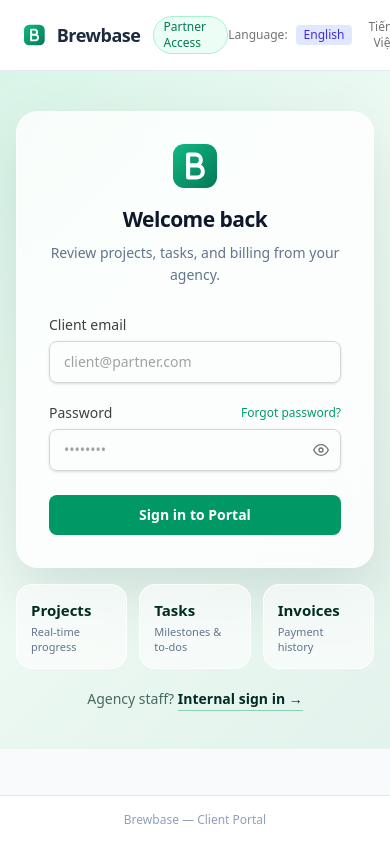
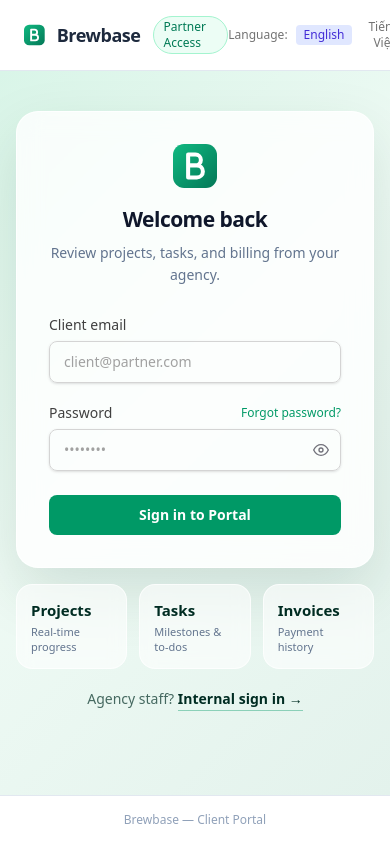
Before and after one commit to DLoc03/agency-client-management-saas, a Next.js app in the folder apps/web/: page /en/portal/login in a window 390 px wide. Built offline with nearby package versions, Linux system fonts and the light colour scheme; no server answers.

Commit message:
fix(web): portal login gradient fills full page height (FIX-017)

```diff
--- a/apps/web/src/app/[locale]/portal/layout.tsx
+++ b/apps/web/src/app/[locale]/portal/layout.tsx
@@ -36,7 +36,7 @@ export default function PortalLayout({ children }: { children: ReactNode }) {
         </header>
 
         {/* Content */}
-        <div className="flex-1">{children}</div>
+        <div className="flex flex-1 flex-col">{children}</div>
 
         {/* Portal-specific footer */}
         <footer className="border-t border-slate-200 bg-white py-4 text-center text-xs text-slate-400">
--- a/apps/web/src/app/[locale]/portal/login/page.tsx
+++ b/apps/web/src/app/[locale]/portal/login/page.tsx
@@ -1,5 +1,5 @@
 /**
- * Portal Login Page — /[locale]/portal/login (FE-003; UI refresh FE-018, full-bleed fix FIX-016)
+ * Portal Login Page — /[locale]/portal/login (FE-003; UI refresh FE-018, full-bleed fix FIX-016, full-height fix FIX-017)
  * Layout per the PO-approved "P2 — Bento glass" sample (2026-11-25):
  * the emerald gradient fills the whole page area edge to edge
  * (FIX-016 — previously it wrapped only a floating panel), holding a
@@ -24,7 +24,7 @@ export default function PortalLoginPage() {
   ];
 
   return (
-    <main className="h-full bg-[linear-gradient(135deg,#d9f5e8_0%,#eefaf4_45%,#e3f2ec_100%)] px-4 py-10 md:py-12">
+    <main className="flex-1 bg-[linear-gradient(135deg,#d9f5e8_0%,#eefaf4_45%,#e3f2ec_100%)] px-4 py-10 md:py-12">
       {/* Frosted-glass sign-in card */}
       <div className="mx-auto w-full max-w-[400px] rounded-[22px] border border-white/80 bg-white/80 p-8 shadow-[0_24px_60px_rgba(6,60,40,0.13)] backdrop-blur-md">
         <div className="mb-7 text-center">
```
Also changed, not shown: 2 other files (tests, documents, lock files or other folders).
